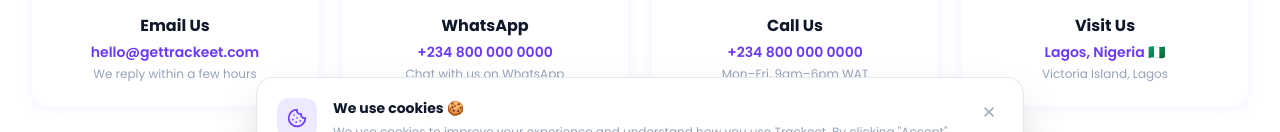
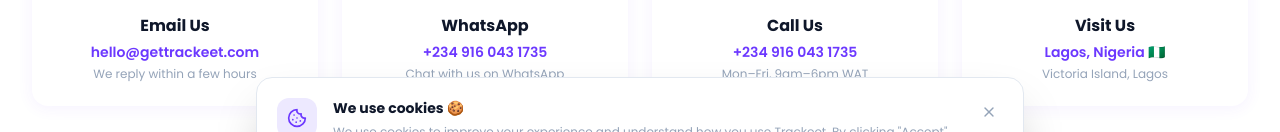
Before and after one commit to Emmirez/trackeet, a React (Vite) app in the folder frontend/: page /contact in a window 1280 px wide. Shown: the part 546-678 px from the top of the page. Built offline with nearby package versions, Linux system fonts and the light colour scheme; no server answers.

Commit message:
Update WhatsApp and phone number to real Trackeet number

```diff
--- a/frontend/src/pages/landing/Contact.jsx
+++ b/frontend/src/pages/landing/Contact.jsx
@@ -100,17 +100,17 @@ const CONTACT_METHODS = [
     icon: MessageSquare,
     color: "bg-[#dcfce7] text-[#16a34a]",
     title: "WhatsApp",
-    value: "+234 800 000 0000",
+    value: "+234 916 043 1735",
     sub: "Chat with us on WhatsApp",
-    href: "https://wa.me/2348000000000",
+    href: "https://wa.me/2349160431735",
   },
   {
     icon: Phone,
     color: "bg-warning-light text-warning",
     title: "Call Us",
-    value: "+234 800 000 0000",
+    value: "+234 916 043 1735",
     sub: "Mon–Fri, 9am–6pm WAT",
-    href: "tel:+2348000000000",
+    href: "tel:+2349160431735",
   },
   {
     icon: MapPin,
--- a/frontend/src/pages/landing/LandingPage.jsx
+++ b/frontend/src/pages/landing/LandingPage.jsx
@@ -114,7 +114,7 @@ export default function LandingPage() {
       {/* Floating WhatsApp button */}
 
       <a
-        href="https://wa.me/2348064018967?text=Hi!%20I%20have%20a%20question%20about%20Trackeet"
+        href="https://wa.me/2349160431735?text=Hi!%20I%20have%20a%20question%20about%20Trackeet"
         target="_blank"
         rel="noreferrer"
         className="fixed bottom-6 right-6 z-50 flex items-center gap-2 bg-[#25D366] text-white px-4 py-3 rounded-full shadow-2xl hover:bg-[#20BA5A] transition-all hover:scale-105 group"
```
